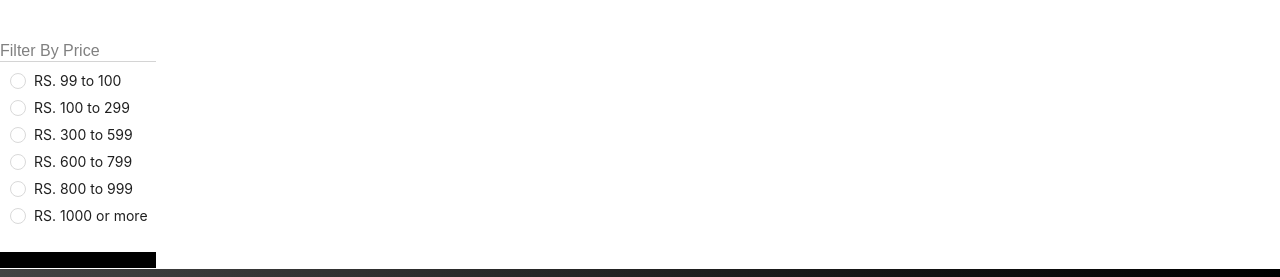
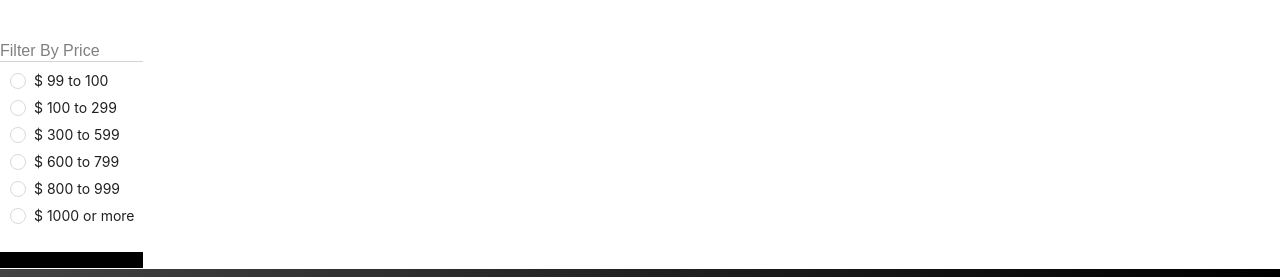
Before and after one commit to tanmayMt/E-Commerce-Project-Using-MERN, a React (Create React App) app in the folder client/: page / in a window 1280 px wide. Shown: the part 788-1065 px from the top of the page. Built offline with nearby package versions, Linux system fonts and the light colour scheme; no server answers; the HTML template or start-up script is replaced by a standard one.

Commit message:
Rupees to Change $ sign

```diff
--- a/client/src/components/Prices.js
+++ b/client/src/components/Prices.js
@@ -1,32 +1,32 @@
 export const Prices = [
   {
     _id: 0,
-    name: "RS. 99 to 100",
+    name: "$ 99 to 100",
     array: [99, 100],
   },
   {
     _id: 1,
-    name: "RS. 100 to 299",
-    array: [1000, 299],
+    name: "$ 100 to 299",
+    array: [100, 299],
   },
   {
     _id: 2,
-    name: "RS. 300 to 599",
+    name: "$ 300 to 599",
     array: [300, 599],
   },
   {
     _id: 3,
-    name: "RS. 600 to 799",
+    name: "$ 600 to 799",
     array: [600, 799],
   },
   {
     _id: 4,
-    name: "RS. 800 to 999",
+    name: "$ 800 to 999",
     array: [800, 999],
   },
   {
     _id: 4,
-    name: "RS. 1000 or more",
+    name: "$ 1000 or more",
     array: [1000, 9999],
   },
 ];
--- a/client/src/pages/CategoryProduct.js
+++ b/client/src/pages/CategoryProduct.js
@@ -1,6 +1,7 @@
 import React, { useState, useEffect } from "react";
 import Layout from "../components/Layout/Layout";
 import { useParams, useNavigate } from "react-router-dom";
+import "../styles/CategoryProductStyles.css";
 import axios from "axios";
 const CategoryProduct = () => {
   const params = useParams();
@@ -47,10 +48,7 @@ const CategoryProduct = () => {
                     <p className="card-text">
                       {p.description.substring(0, 30)}...
                     </p>
-                    <p className="card-text">{p.price.toLocaleString("en-IN", {
-                        style: "currency",
-                        currency: "INR",
-                      })}</p>
+                    <p className="card-text">{p.price}</p>
                     <button
                       className="btn btn-primary ms-1"
                       onClick={() => navigate(`/product/${p.slug}`)}
@@ -64,8 +62,8 @@ const CategoryProduct = () => {
                 </div>
               ))}
             </div>
-            {/* <div className="m-2 p-3">
-            {products && products.length < total && (
+            <div className="m-2 p-3">
+            {/* {products && products.length < total && (
               <button
                 className="btn btn-warning"
                 onClick={(e) => {
@@ -75,8 +73,8 @@ const CategoryProduct = () => {
               >
                 {loading ? "Loading ..." : "Loadmore"}
               </button>
-            )}
-          </div> */}
+            )} */}
+          </div>
           </div>
         </div>
       </div>
--- a/client/src/pages/HomePage.js
+++ b/client/src/pages/HomePage.js
@@ -163,9 +163,9 @@ const HomePage = () => {
                   <div className="card-name-price">
                     <h5 className="card-title">{p.name}</h5>
                     <h5 className="card-title card-price">
-                      {p.price.toLocaleString("en-IN", {
+                      {p.price.toLocaleString("en-US", {
                         style: "currency",
-                        currency: "INR",
+                        currency: "USD",
                       })}
                     </h5>
                   </div>
--- a/client/src/pages/ProductDetails.js
+++ b/client/src/pages/ProductDetails.js
@@ -51,10 +51,7 @@ const ProductDetails = () => {
           <h1 className="text-center">Product Details</h1>
           <h6>Name : {product.name}</h6>
           <h6>Description : {product.description}</h6>
-          <h6>Price : {product.price.toLocaleString("en-IN", {
-                        style: "currency",
-                        currency: "INR",
-                      })}</h6>
+          <h6>Price : {product.price}</h6>
           <h6>Category : {product?.category?.name}</h6>
           <button class="btn btn-secondary ms-1">ADD TO CART</button>
         </div>
@@ -76,10 +73,7 @@ const ProductDetails = () => {
               <div className="card-body">
                 <h5 className="card-title">{p.name}</h5>
                 <p className="card-text">{p.description.substring(0, 30)}...</p>
-                <p className="card-text">{p.price.toLocaleString("en-IN", {
-                        style: "currency",
-                        currency: "INR",
-                      })}</p>
+                <p className="card-text"> $ {p.price}</p>
                 <button
                   className="btn btn-primary ms-1"
                   onClick={() => navigate(`/product/${p.slug}`)}
```
